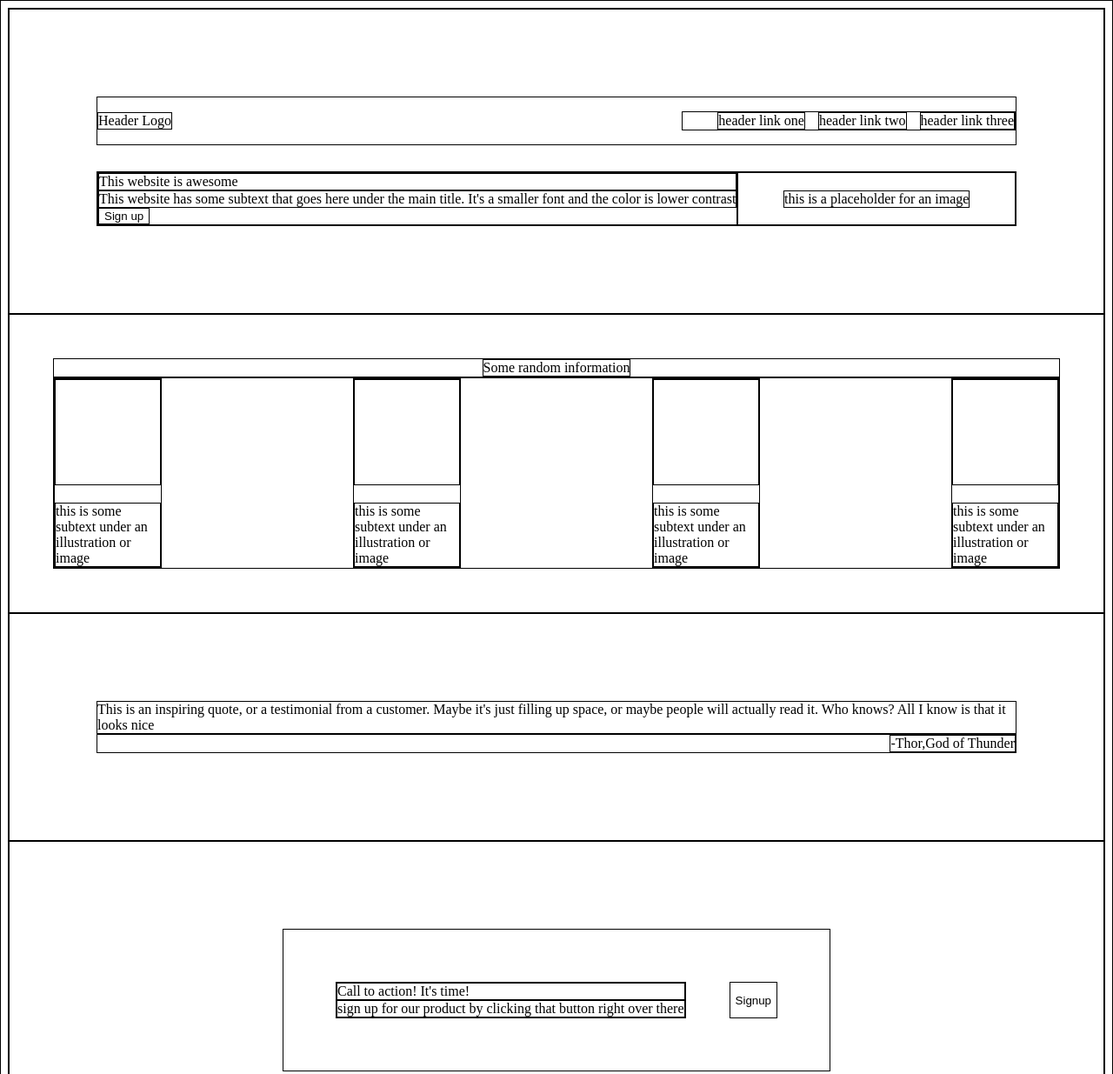
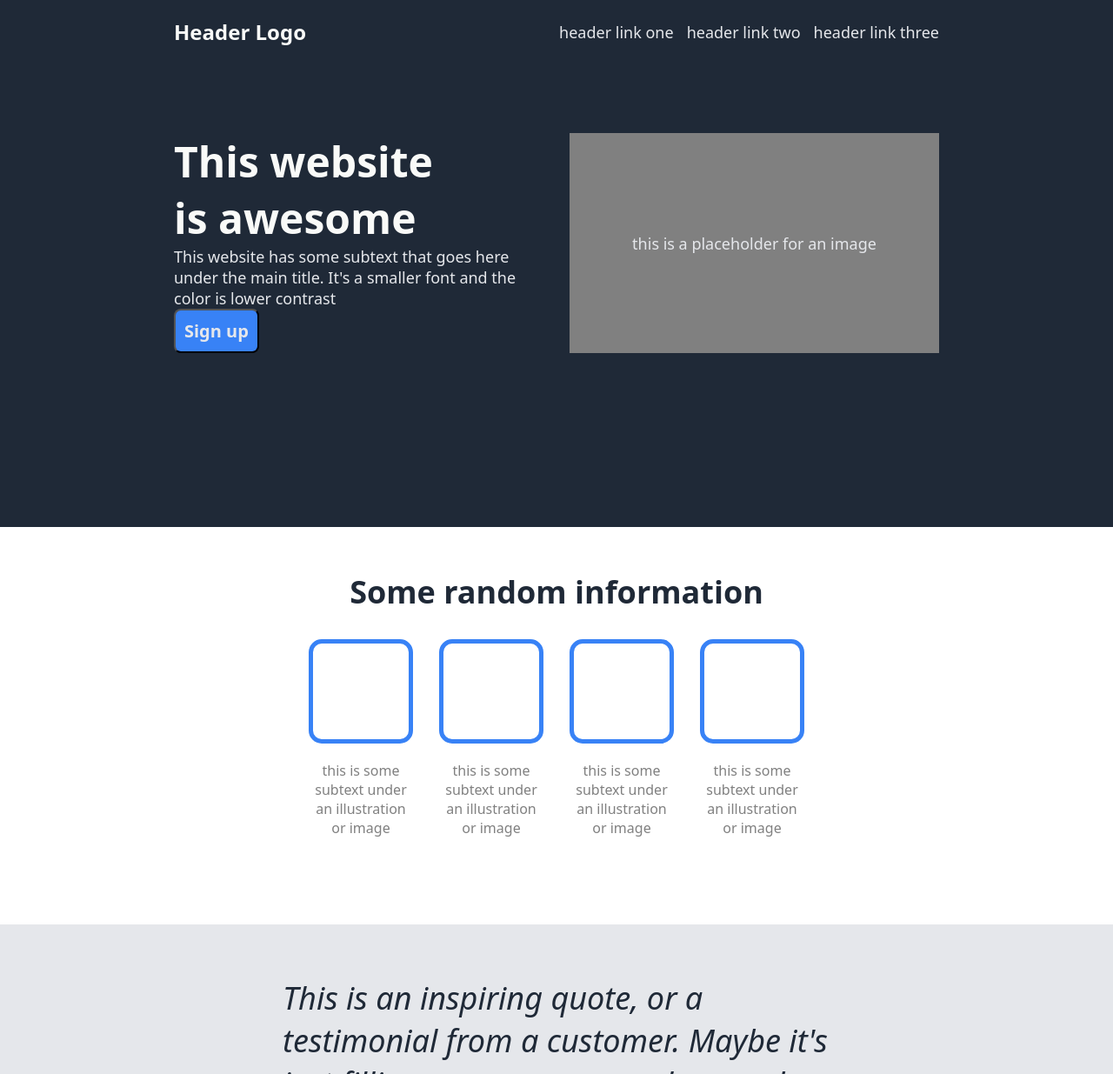
Before and after one commit to hungit-dev/web-page, a plain HTML site: page index.html in a window 1280 px wide. Shown: the top 1235 px of the page at 87% size. Drawn offline with Linux system fonts and the light colour scheme.

Commit message:
finished css. Although it's not perfect, it's still considered ok

```diff
--- a/index.html
+++ b/index.html
@@ -6,30 +6,30 @@
     <link rel="Stylesheet" href="./style.css">
 </head>
 <body>
-  <div class="container-header">
-    <div class="link-box">
-        <div>Header Logo</div>
-        <ul>
+  <div class="container-header header-color">
+    <div class="link-box header-color">
+        <div class="header-logo">Header Logo</div>
+        <ul class="header-color">
             <li>header link one</li>
             <li>header link two</li>
             <li>header link three</li>
         </ul>
     </div>
-    <div class="Introduction">
-        <div class="box-intro-left">
-            <div>This website is awesome</div>
-            <div>This website has some subtext that goes here under the main title. It's a smaller font and the color is lower contrast</div>
+    <div class="Introduction header-color">
+        <div class="box-intro-left header-color">
+            <div id="first-line-intro">This website is awesome</div>
+            <div id="second-line-intro">This website has some subtext that goes here under the main title. It's a smaller font and the color is lower contrast</div>
             <button>Sign up</button>
         </div>
-        <div class="box-intro-right">
-            <div>this is a placeholder for an image</div>
+        <div class="box-intro-right ">
+            <div class="this-is-a-placeholder-for-an-image">this is a placeholder for an image</div>
         </div>
     </div>
   </div>
 
   <div class="container-hero-1">
     <div class="title-box">
-        <div>Some random information</div>
+        <div class="some-random-information">Some random information</div>
     </div>
     <div class="boxes">
         <div class="boxes-all">
@@ -51,24 +51,27 @@
     </div>
   </div>
 
-  <div class="container-hero-2">
-    <div class="quote">This is an inspiring quote, or a testimonial from a customer. Maybe it's just filling up space, or maybe people will actually read it. Who knows? All I know is that it looks nice</div>
-    <div class="author-box">
-        <div>-Thor,God of Thunder</div>
+  <div class="container-hero-2-box hero-2-color">
+  <div class="container-hero-2 hero-2-color">
+    <div class="quote hero-2-color quote">This is an inspiring quote, or a testimonial from a customer. Maybe it's just filling up space, or maybe people will actually read it. Who knows? All I know is that it looks nice.</div>
+    <div class="author-box hero-2-color">
+        <div class="hero-2-color">-Thor,God of Thunder</div>
+    </div>
+  </div>
+  </div>
+
+  <div class="contai-all-hero-3 ">
+  <div class="container-hero-3 hero-3-color">
+    <div class="box-hero-3-left hero-3-color">
+        <div class="call-to-action">Call to action! It's time!</div>
+        <div class="sign-up-product">sign up for our product by clicking that button right over there!</div>
+    </div>
+    <button id="button-2">Sign up</button>
     </div>
   </div>
 
-  <div class="contai-all-hero-3">
-  <div class="container-hero-3">
-    <div class="box-hero-3-left">
-        <div>Call to action! It's time!</div>
-        <div>sign up for our product by clicking that button right over there</div>
-    </div>
-    <button>Signup</button>
-    </div>
+  <div class="footer header-color">
+    <div class="copy-right">Copyright @ The Odin Project 2021</div>
   </div>
-
-  <div class="footer">
-    <div>Copyright @ The Odin Project 2021</div>
   </div>
 </body>
--- a/style.css
+++ b/style.css
@@ -1,16 +1,75 @@
 * {
     background: white;
-    border: 1px black solid;
-
-
+    font-family: system-ui, -apple-system, BlinkMacSystemFont, 'Segoe UI', Roboto, Oxygen, Ubuntu, Cantarell, 'Open Sans', 'Helvetica Neue', sans-serif;
+    margin: 0;
+}
+.header-color {
+    background-color: #1f2937;
+}
+.header-logo {
+    font-size: 24px;
+    background-color: #1f2937;
+    color: #f9faf8;
+    font-weight: 700;
+}
+.this-is-a-placeholder-for-an-image{
+    background-color: grey;
+    color: #e5e7eb;
+    font-size: 18px;
 }
 .container-header {
     display: flex;
     flex-direction: column;
-    gap: 30px;
-    padding: 100px;
-
-
+    gap: 100px;
+    padding: 200px;
+   padding-top: 20px;
+   box-sizing: border-box;
+}
+#first-line-intro {
+    font-size: 48px;
+    font-weight: 900;
+    background-color: #1f2937;
+    color: #f9faf8;
+    width: 300px;
+}
+li {
+    font-size: 18px;
+    color: #e5e7eb;
+    background-color: #1f2937;
+}
+#first-line-intro {
+    font-size: 48px;
+    font-weight: 900;
+    background-color: #1f2937;
+    color: #f9faf8;
+    width: 300px;
+}
+#second-line-intro {
+    font-size: 18px;
+    background-color: #1f2937;
+    color: #e5e7eb;
+    width: 400px;
+}
+.this-is-a-placeholder-for-an-image{
+    background-color: grey;
+    color: #e5e7eb;
+    font-size: 18px;
+}
+button {
+    padding: 10px;
+    background-color: #3882f6;
+    font-size: 20px;
+    color: #e5e7eb;
+    font-weight: 700;
+    border-radius: 8px;
+}
+.container-header {
+    display: flex;
+    flex-direction: column;
+    gap: 100px;
+    padding: 200px;
+   padding-top: 20px;
+   box-sizing: border-box;
 }
 
 .link-box {
@@ -25,31 +84,57 @@ ul {
 }
 .Introduction {
     display: flex;
+    gap: 30px;
+}
+.box-intro-left {
+    width: 50%
+
 }
 .box-intro-right {
     flex-grow: 1;
     display: flex;
     justify-content: center;
     align-items: center;
+    background-color: grey;
+    width: 50%;
 }
 .container-hero-1 {
     display: flex;
     flex-direction: column;
     padding: 50px;
+    gap: 30px;
+    padding-bottom: 100px;
 
+}
+.text {
+    text-align: center;
+    color: gray
+
+}
+.some-random-information {
+    font-size: 36px;
+    color: #1f2937;
+    font-weight: 900;
 }
 .box {
     height: 120px;
     width: 120px;
+    border: 5px #3882f6 solid;
+    border-radius: 15px;
+    box-sizing: border-box;
 }
 .boxes-all {
     display: flex;
     flex-direction: column;
     gap: 20px;
+
 }
 .boxes {
     display: flex;
-    justify-content: space-between;
+    justify-content: center;
+    gap: 30px;
+
+
 }
 .title-box {
     display: flex;
@@ -58,16 +143,32 @@ ul {
 .text {
     width :120px;
 }
+.quote {
+    font-size: 36px;
+    font-style: italic;
+    color: #1f2937;
+}
+.hero-2-color {
+    background-color: #e5e7eb;
+}
 .container-hero-2 {
-    padding: 100px;
+
     display: flex;
     flex-direction: column;
     box-sizing: border-box;
+    width: 750px;
+    padding: 60px;
+}
+.container-hero-2-box {
+    display: flex;
+    justify-content: center;
+}
 
-}
+
 .author-box {
     display: flex;
     justify-content: flex-end;
+
 }
 .contai-all-hero-3 {
     padding: 100px;
@@ -81,11 +182,31 @@ ul {
     box-sizing: border-box;
     padding: 60px;
 }
+.hero-3-color {
+    background-color: #3882f6;
+    color: #e5e7eb;
+}
+.call-to-action {
+    background-color: #3882f6;
+    font-size: 20px;
+    font-weight: 200
+}
+.sign-up-product {
+    background-color: #3882f6;
+
+}
 .box-hero-3-left {
     flex-grow: 1;
+}
+#button-2 {
+    border: 3px solid white;
 }
 .footer {
     display: flex;
     padding: 40px;
     justify-content: center;
 }
+.copy-right {
+    background-color: #1f2937;
+}
+/* try to sort it out into the same properties */
```
